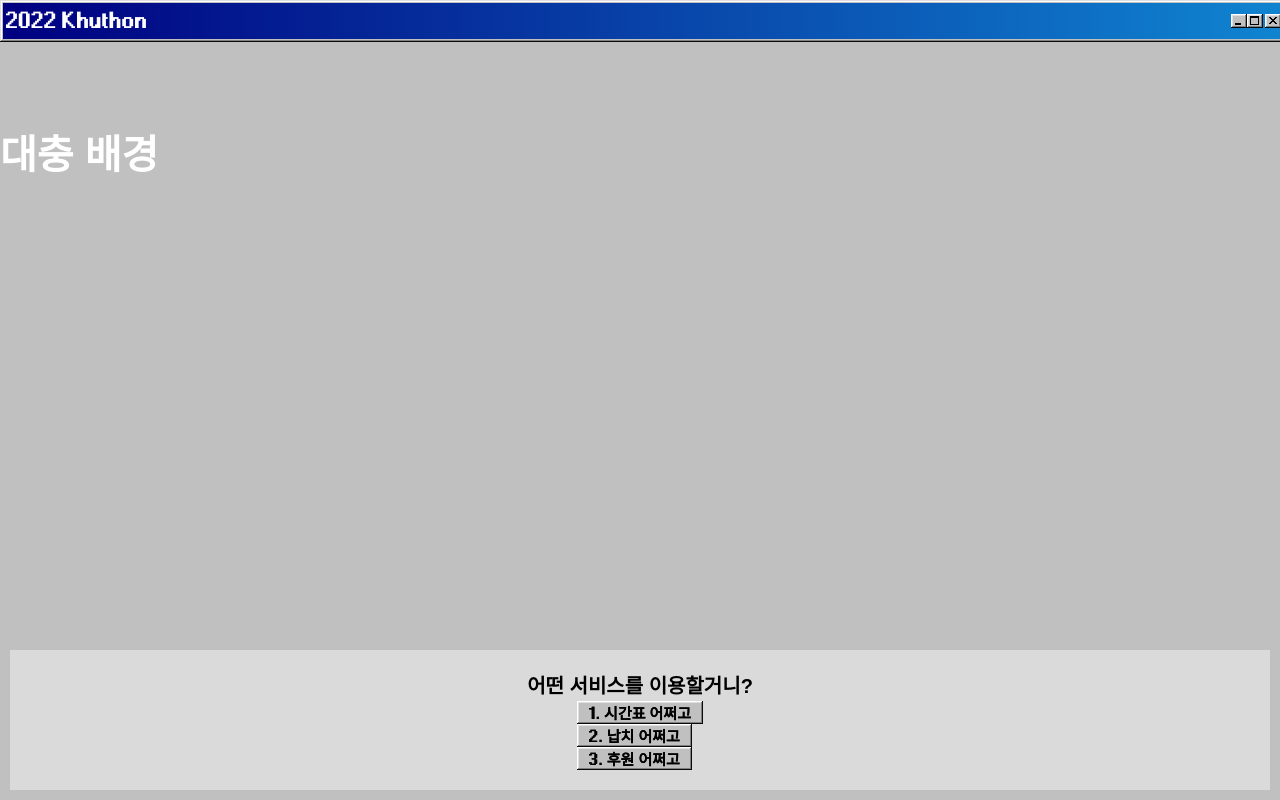
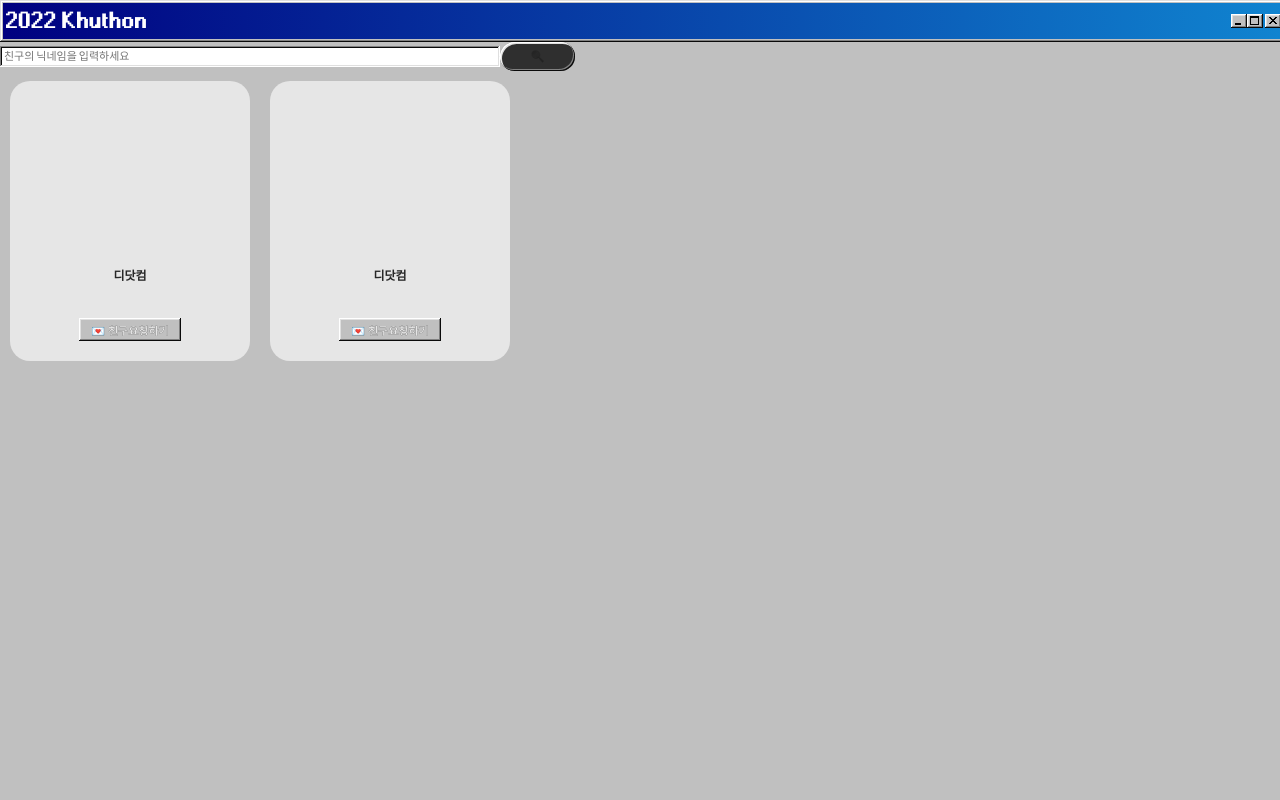
Before and after one commit to happyhyep/Eclipse, a React (Create React App) app: page / in a window 1280 px wide. Built offline with nearby package versions, Linux system fonts and the light colour scheme.

Commit message:
choosestudent 페이지

```diff
--- a/src/App.js
+++ b/src/App.js
@@ -7,6 +7,7 @@ import routes from './components/Common/Routes';
 import Main from './pages/Main';
 import MainBeforeLogin from './components/Main/MainBeforeLogin';
 import MainAfterLogin from './components/Main/MainAfterLogin';
+import ChooseStudent from './pages/ChooseStudent';
 
 function App() {
     const [isLoggedIn, setIsLoggedIn] = useState(false);
@@ -39,7 +40,7 @@ function App() {
                 </Routes>
             </BaseLayout>
 
-            <MainAfterLogin></MainAfterLogin>
+            <ChooseStudent></ChooseStudent>
         </AuthContext.Provider>
       </div>
     );
--- /dev/null
+++ b/src/components/Common/SearchBox.js
@@ -0,0 +1,32 @@
+import React from 'react';
+import styled, { useTheme } from 'styled-components';
+
+export const SearchBox = ({ onChange, placeholder, onKeyPress, onClick }) => {
+    const theme = useTheme();
+
+    return (
+        <><div><Input
+            placeholder={placeholder}
+            theme={theme}
+            id="inputvalue"
+            type="text"
+            onChange={onChange}
+            onKeyPress={onKeyPress} />
+            <Button className="searchBtn" onClick={onClick}> 🔍 </Button>
+            </div></>
+    );
+};
+
+const Input = styled.input`
+    width: 500px;
+    padding: 10px 20px;
+    background-color: ${(props) => props.theme.lightBackground || '#2f2f2f'};
+    border-radius: 20px;
+`;
+
+const Button = styled.button`
+    width: 50px;
+    padding: 8px 5px;
+    background-color: ${(props) => props.theme.lightBackground || '#2f2f2f'};
+    border-radius: 20px;
+`;
--- /dev/null
+++ b/src/components/Student/StudentsProfile.js
@@ -0,0 +1,51 @@
+import React, { useEffect, useState, useRef } from 'react';
+import styled, { useTheme } from 'styled-components';
+import { UserBox} from '../../components/Styled/UserBox';
+
+function FriendsProfile({ user }) {
+    const { profileImage, nickname } = user;
+    const [isRequest, setIsRequest] = useState(false);
+    const theme = useTheme();
+
+    const onRequestHandler = async (targetUserId) => {
+                //alert(`❗친구요청실패❗${e}`); //주석지우기 (8/23)
+                setIsRequest(true);
+                alert('친구요청완료!'); // 지우기 (8/23)
+    };
+    const onCancelHandler = () => {
+
+            setIsRequest(false);
+            alert('친구요청 취소 완료!');
+
+    };
+
+    return (
+        <UserBox theme={theme} width="200px" height="240px">
+            <div style={{ height: '130px', maxHeight: '130px' }}>
+                {profileImage && (
+                    <div style={{marginTop: '35%' }}><img src={profileImage} width="100px" height="100px" /></div>
+                )}
+            </div>
+            <p>{nickname}</p>
+            {!isRequest ? (
+                <button
+                    onClick={() => {
+                        onRequestHandler();
+                    }}
+                >
+                    💌 친구요청하기
+                </button>
+            ) : (
+                <button
+                    onClick={() => {
+                        onCancelHandler();
+                    }}
+                >
+                    ❌ 요청취소하기
+                </button>
+            )}
+        </UserBox>
+    );
+}
+
+export default FriendsProfile;
--- /dev/null
+++ b/src/components/Styled/UserBox.js
@@ -0,0 +1,23 @@
+import styled from 'styled-components';
+
+export const UserBox = styled.div`
+    width: ${(props) => props.width};
+    height: ${(props) => props.height};
+    color: ${(props) => props.color};
+    font-weight: bold;
+    background-color: ${(props) => props.bgColor || 'rgb(230, 230, 230)'};
+    border-radius: 20px;
+    display: flex;
+    flex-direction: column;
+    align-items: center;
+    padding: 20px;
+    justify-content: space-between;
+    margin: 10px;
+    * {
+        color: rgb(39, 39, 39);
+        font-weight: bold;
+    }
+    button {
+        color: rgb(230, 230, 230);
+    }
+`;
--- /dev/null
+++ b/src/pages/ChooseStudent.js
@@ -0,0 +1,70 @@
+import React, { useState, useEffect } from 'react';
+import { SearchBox } from '../components/Common/SearchBox';
+import StudentsProfile from '../components/Student/StudentsProfile';
+import styled from 'styled-components';
+import { tempUser } from '../store/temp/tempUserData';
+
+const ChooseStudent = () => {
+    const [allUserList, setAllUserList] = useState(tempUser);
+    const [searchUserList, setSearchedUserList] = useState([]);
+    const [searchText, setSearchText] = useState('');
+
+    // 모든 유저 정보 API Call
+    // useEffect(() => {
+    //     fetchAllUserList().then((res) => {
+    //         setAllUserList(res.data.content);
+    //     });
+    // }, []);
+
+    useEffect(() => {
+        // @ts-ignore
+
+        const filteredFriend = allUserList.filter((user) => {
+            if (searchText === '' || searchText === null) {
+                return user;
+            } else {
+                return user?.nickname?.includes(searchText);
+            }
+        });
+
+        // @ts-ignore
+        setSearchedUserList(filteredFriend);
+    }, [searchText]);
+
+    const onPressEnter = (e) => {
+        if (e.key == 'Enter') {
+            onSearch();
+        }
+    };
+    // const paginate = (pageNumber) => setCurrentPage(pageNumber);
+
+    const onSearch = (e) => {
+        setSearchText(document.getElementById('inputvalue')?.value);
+        console.log(searchText);
+        // const searchednickname = users.filter((val) => (searchText === val.nickname))
+        // const result = users.filter((it) =>it.nickname === searchText)
+        // return(result)
+    };
+
+    return (
+        <div>
+            <SearchBox
+                placeholder={'친구의 닉네임을 입력하세요'}
+                onKeyPress={onPressEnter}
+                onClick={onSearch}
+            />
+            {searchUserList.length === 0 ? (
+                <div> 표시할 유저가 없습니다 </div>
+            ) : (
+                <div style={{ display: 'flex', flexWrap: 'wrap' }}>
+                    {searchUserList &&
+                        searchUserList.map((user) => (
+                            <StudentsProfile key={user.id} user={user} />
+                        ))}
+                </div>
+            )}
+        </div>
+    );
+};
+
+export default ChooseStudent;
--- /dev/null
+++ b/src/store/temp/tempUserData.js
@@ -0,0 +1,24 @@
+export const tempUser = [{
+    //id,email,name,pr-,nick,motto : null
+    // groups : []
+    id: 1,
+    email: null,
+    name: '정혜인',
+    nickname: '디닷컴',
+    department: '컴퓨터공학과',
+    department_score: '4.3',
+    all_score: [],
+    etc: null,
+},
+{
+    id: 2,
+    email: null,
+    name: '가나다',
+    nickname: '디닷컴',
+    department: '컴퓨터공학과',
+    department_score: '4.3',
+    all_score: [],
+    etc: null,
+},
+
+];
```
